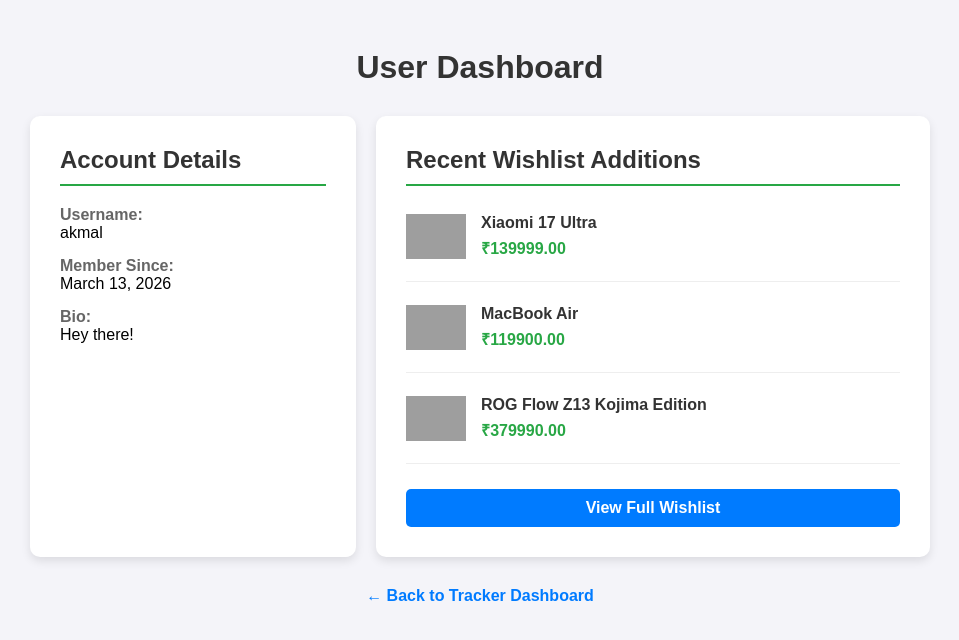
After one commit to mohammedakmalcv/Gadget_info, a Django app: page /profile/ in a window 1280 px wide. The commit adds this page. Shown: the top 640 px of the page, without its empty margins (160-1119 px from the left). Run offline with Django 5.2, Linux system fonts and the light colour scheme; a user stored in the database is signed in; data comes from the database, SQL or seed files in the repository; both versions use the stored data as it was after the commit; grey boxes are pictures that could not be loaded.

Commit message:
Added user profile dashboard and updated layout

```diff
--- a/gadgets/admin.py
+++ b/gadgets/admin.py
@@ -1,8 +1,10 @@
 from django.contrib import admin
-from .models import Category, Brand, Product
+from .models import Category, Brand, Product, Wishlist, Profile
 
 # Register your models here.
 
 admin.site.register(Category)
 admin.site.register(Brand)
 admin.site.register(Product)
+admin.site.register(Wishlist)
+admin.site.register(Profile)
--- a/gadgets/models.py
+++ b/gadgets/models.py
@@ -1,6 +1,8 @@
 from django.db import models
 from django.contrib.auth.models import User
 #from .models import Product
+from django.db.models.signals import post_save
+from django.dispatch import receiver
 
 
 class Category(models.Model):
@@ -39,3 +41,22 @@
 
     def __str__(self):
         return f"{self.user.username}'s wishlist item: {self.product.name}"
+
+
+class Profile(models.Model):
+    user = models.OneToOneField(User, on_delete=models.CASCADE)
+    bio = models.TextField(max_length=500, blank=True, help_text="A little bit about your tech preferences.")
+
+
+    def __str__(self):
+        return f"{self.user.username}'s Profile"
+
+
+@receiver(post_save, sender=User)
+def create_user_profile(sender, instance, created, **kwargs):
+    if created:
+        Profile.objects.create(user=instance)
+
+@receiver(post_save, sender=User)
+def save_user_profile(sender, instance, **kwargs):
+    instance.profile.save()
--- /dev/null
+++ b/gadgets/templates/profile.html
@@ -0,0 +1,79 @@
+<!DOCTYPE html>
+<html>
+<head>
+    <title>My Profile - Nexus Tech Tracker</title>
+    <style>
+        body { font-family: Arial, sans-serif; background-color: #f4f4f9; padding: 20px; }
+        .dashboard-container { max-width: 900px; margin: 0 auto; display: flex; gap: 20px; }
+
+        .profile-card { background: white; padding: 30px; border-radius: 10px; box-shadow: 0 4px 10px rgba(0,0,0,0.1); width: 35%; }
+        .activity-card { background: white; padding: 30px; border-radius: 10px; box-shadow: 0 4px 10px rgba(0,0,0,0.1); width: 65%; }
+
+        h2 { color: #333; border-bottom: 2px solid #28a745; padding-bottom: 10px; margin-top: 0; }
+        .detail-row { margin-bottom: 15px; font-size: 16px; }
+        .detail-label { font-weight: bold; color: #666; }
+
+        .mini-wishlist-item { display: flex; align-items: center; gap: 15px; margin-bottom: 15px; padding-bottom: 15px; border-bottom: 1px solid #eee; }
+        .mini-img { width: 60px; height: 60px; object-fit: contain; }
+
+        .btn-primary { display: inline-block; background-color: #007BFF; color: white; padding: 10px 15px; text-decoration: none; border-radius: 5px; font-weight: bold; text-align: center; width: 100%; box-sizing: border-box; }
+        .btn-primary:hover { background-color: #0056b3; }
+        .back-link { display: block; text-align: center; margin-top: 30px; color: #007BFF; text-decoration: none; font-weight: bold; }
+    </style>
+</head>
+<body>
+
+    <h1 style="text-align: center; color: #333; margin-bottom: 30px;">User Dashboard</h1>
+
+    <div class="dashboard-container">
+
+        <div class="profile-card">
+            <h2>Account Details</h2>
+            <div class="detail-row">
+                <span class="detail-label">Username:</span><br>
+                {{ user.username }}
+            </div>
+            <div class="detail-row">
+                <span class="detail-label">Member Since:</span><br>
+                {{ user.date_joined|date:"F j, Y" }}
+            </div>
+
+            <div class="detail-row">
+                <span class="detail-label">Bio:</span><br>
+                {% if profile.bio %}
+                    {{ profile.bio }}
+                {% else %}
+                    <span style="color: #999; font-style: italic;">No bio added yet.</span>
+                {% endif %}
+            </div>
+        </div>
+
+        <div class="activity-card">
+            <h2>Recent Wishlist Additions</h2>
+
+            {% if recent_wishlist %}
+                {% for item in recent_wishlist %}
+                    <div class="mini-wishlist-item">
+                        <img src="{{ item.product.image_url }}" class="mini-img">
+                        <div>
+                            <a href="{% url 'product_detail' item.product.id %}" style="font-weight: bold; color: #333; text-decoration: none; display: block; margin-bottom: 5px;">
+                                {{ item.product.name }}
+                            </a>
+                            <span style="color: #28a745; font-weight: bold;">₹{{ item.product.price }}</span>
+                        </div>
+                    </div>
+                {% endfor %}
+                <a href="{% url 'view_wishlist' %}" class="btn-primary" style="margin-top: 10px;">View Full Wishlist</a>
+            {% else %}
+                <p style="color: #666; font-style: italic;">You haven't added any products to your wishlist yet.</p>
+                <a href="{% url 'home' %}" class="btn-primary">Browse Market</a>
+            {% endif %}
+
+        </div>
+
+    </div>
+
+    <a href="{% url 'home' %}" class="back-link">← Back to Tracker Dashboard</a>
+
+</body>
+</html>
--- a/gadgets/urls.py
+++ b/gadgets/urls.py
@@ -8,4 +8,5 @@
     path('product/<int:pk>/', views.product_detail, name='product_detail'),
     path('wishlist/toggle/<int:product_id>/', views.toggle_wishlist, name='toggle_wishlist'),
     path('wishlist/', views.view_wishlist, name='view_wishlist'),
+    path('profile/', views.profile_view, name='profile'),
 ]
--- a/gadgets/views.py
+++ b/gadgets/views.py
@@ -1,8 +1,8 @@
 from django.shortcuts import render, redirect, get_object_or_404
 from django.contrib.auth.forms import UserCreationForm
 from django.contrib.auth.decorators import login_required
-from .models import Product, Category
-from .models import Product, Wishlist
+from .models import Product, Category, Wishlist, Profile
+
 from django.contrib import messages
 
 def home(request, category_id=None):
@@ -66,3 +66,17 @@
 def view_wishlist(request):
     wishlist_items = Wishlist.objects.filter(user=request.user)
     return render(request, 'wishlist.html', {'wishlist_items': wishlist_items})
+
+
+@login_required
+def profile_view(request):
+
+    profile, created = Profile.objects.get_or_create(user=request.user)
+
+
+    recent_wishlist = Wishlist.objects.filter(user=request.user).order_by('-added_date')[:3]
+
+    return render(request, 'profile.html', {
+        'profile': profile,
+        'recent_wishlist': recent_wishlist
+    })
```
Also changed, not shown: gadgets/templates/home.html (+26 -8 lines), db.sqlite3, gadgets/migrations/0007_profile.py (added), gadgets/migrations/0008_remove_profile_preferred_currency.py (added).
